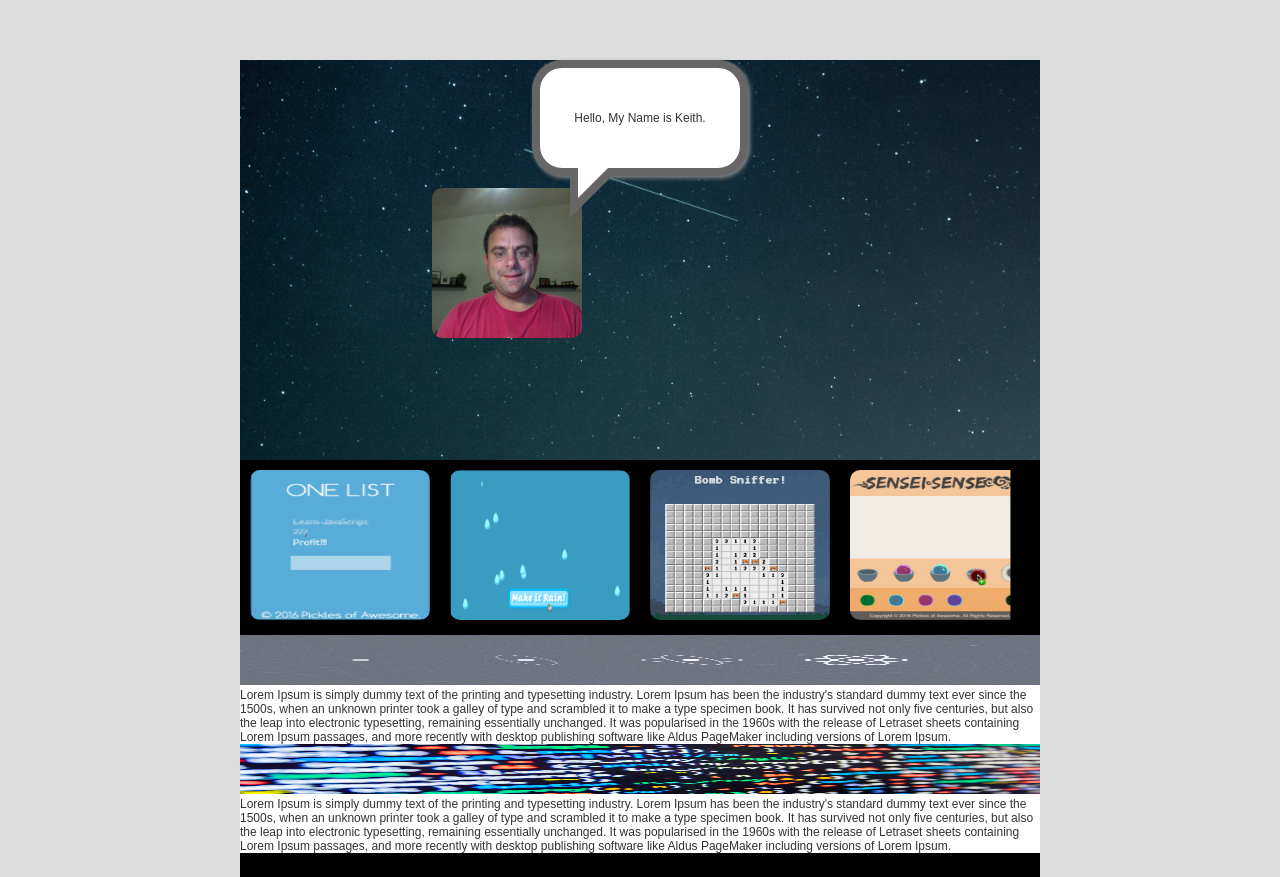
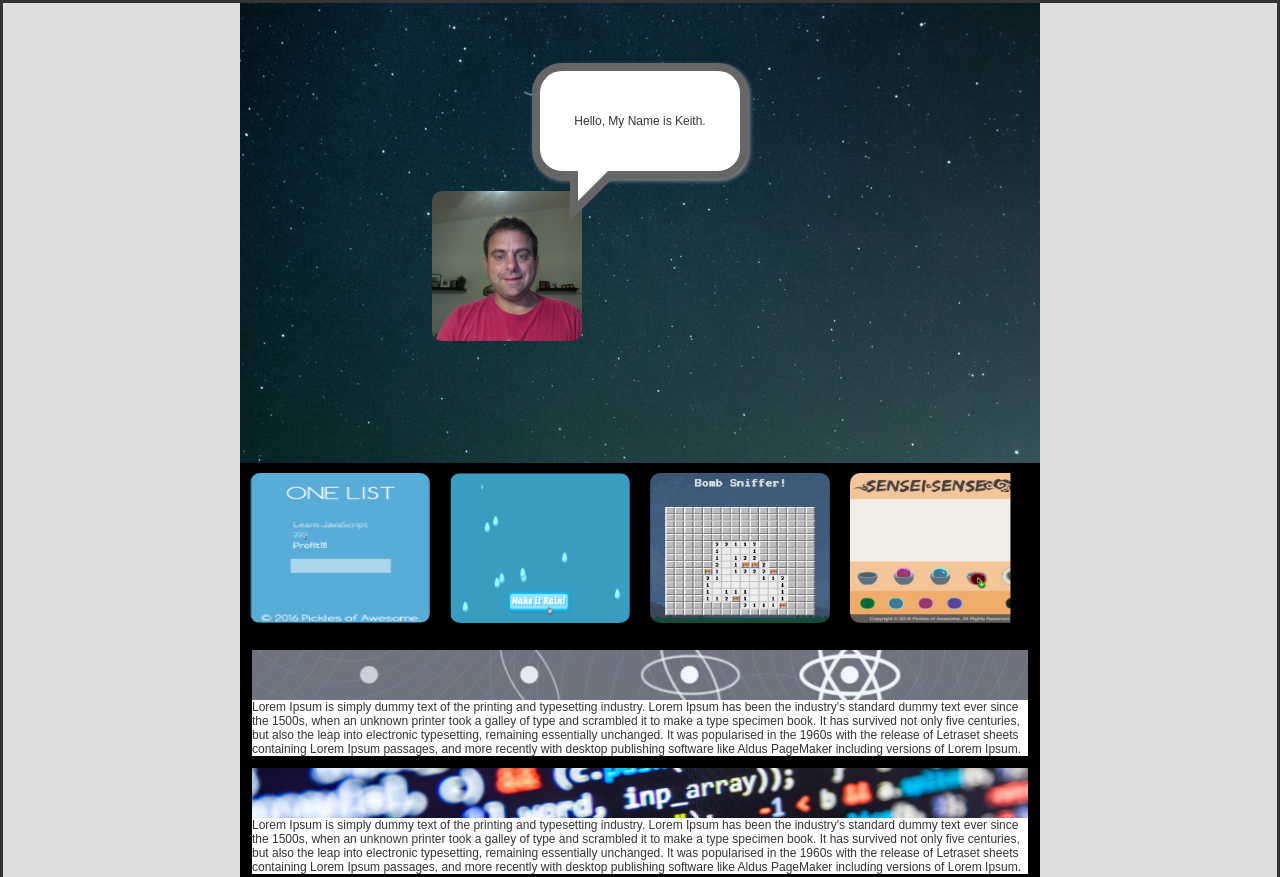
Before and after one commit to klockey/portfolio, a website: page public/index.html in a window 1280 px wide. Shown: the top 877 px of the page. Drawn offline with Linux system fonts and the light colour scheme.

Commit message:
revisions with Jason help

```diff
--- a/public/index.html
+++ b/public/index.html
@@ -30,12 +30,12 @@
     </div>
 
     <div class="flex-container2">
-            <div class="flex-item2"><img class="align" src="images/react.png"  alt="" height="50px" width="800px"/></div>
+            <div class="flex-item2 react"></div>
             <div class="flex-item2">Lorem Ipsum is simply dummy text of the printing and typesetting industry. Lorem Ipsum has been the industry's standard dummy text ever since the 1500s, when an unknown printer took a galley of type and scrambled it to make a type specimen book. It has survived not only five centuries, but also the leap into electronic typesetting, remaining essentially unchanged. It was popularised in the 1960s with the release of Letraset sheets containing Lorem Ipsum passages, and more recently with desktop publishing software like Aldus PageMaker including versions of Lorem Ipsum.</div>
     </div>
 
     <div class="flex-container2">
-            <div class="flex-item2"><img class="align" src="images/code.png"  alt="" height="50px" width="800px" /></div>
+            <div class="flex-item2 code"></div>
             <div class="flex-item2">Lorem Ipsum is simply dummy text of the printing and typesetting industry. Lorem Ipsum has been the industry's standard dummy text ever since the 1500s, when an unknown printer took a galley of type and scrambled it to make a type specimen book. It has survived not only five centuries, but also the leap into electronic typesetting, remaining essentially unchanged. It was popularised in the 1960s with the release of Letraset sheets containing Lorem Ipsum passages, and more recently with desktop publishing software like Aldus PageMaker including versions of Lorem Ipsum.</div>
     </div>
     <br>
--- a/public/screen.css
+++ b/public/screen.css
@@ -4,16 +4,17 @@ body
 	font-size: 75%;
 	color: #333;
 	background-color: #ddd;
-    padding: 0;
-    margin: 0;
+  padding: 0;
+  margin: 0;
+	border-style:solid;
 }
 
 h1
 {
-    font-size: 1.5em;
+  font-size: 1.5em;
 	font-weight: normal;
 	margin: 0;
-    padding: 0;
+  padding: 0;
 }
 
 p.bubble
@@ -23,7 +24,7 @@ p.bubble
 	height: 100px;
 	text-align: center;
 	line-height: 100px;
-	margin: 60px auto;
+	margin: auto;
 	background-color: #fff;
 	border: 8px solid #666;
 	-webkit-border-radius: 30px;
@@ -73,7 +74,7 @@ img {
     display: flex;
 //   width: 600px;
     height: 175px;
-    margin-left: 25%
+  //  margin-left: 25%
     align-items:center;
     width: 800px;
 }
@@ -85,19 +86,14 @@ img {
 }
 
 .flex-container2 {
-  display: -webkit-flex;
-  display: flex;
-  -webkit-flex-direction:column;
-  flex-direction: column;
-  max-width: 100%;
-  margin-left: 22%
-  height:auto;
-  align-items: center
+	margin: 1em;
+	border-radius: 5px;
 }
 
 .flex-item2 {
     text-align: left;
     background-color: white;
+
 }
 
 .flex-container3 {
@@ -124,6 +120,7 @@ img {
 
 #space-background {
     background-image: url("images/space.png");
+		padding-top: 60px;
     width: 800px;
     height: 400px;
 }
@@ -137,7 +134,22 @@ img {
     background-color: black;
 }
 
-
 .align{
     border-radius: 0px;
 }
+
+.flex-container2 .react,
+.flex-container2 .code {
+	height: 50px;
+	background-position: center;
+	background-size: cover;
+}
+
+
+.flex-container2 .react {
+	background-image: url('images/react.png')
+}
+
+.flex-container2 .code {
+	background-image: url('images/code.png')
+}
```
